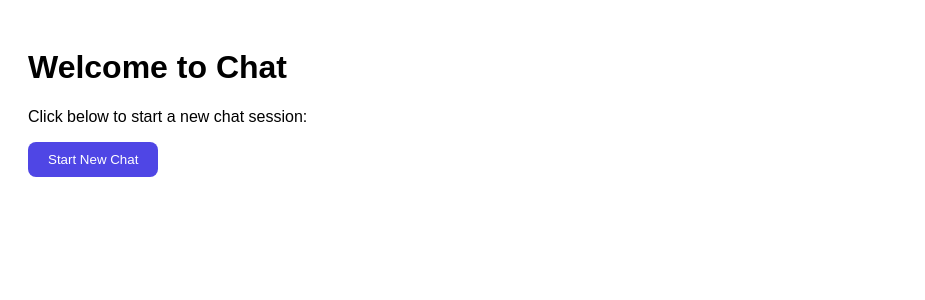
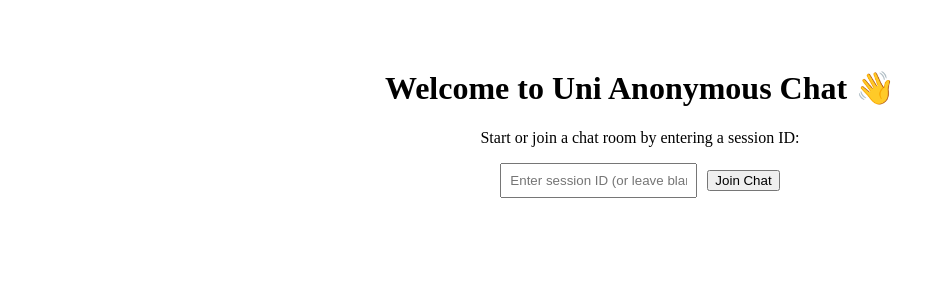
Before and after one commit to LarJean/Corndog-sa-SP, a Next.js app: page / in a window 1280 px wide. Shown: the top 300 px of the page, without its empty margins (0-925 px from the left). Built offline with nearby package versions, Linux system fonts and the light colour scheme; no server answers.

Commit message:
Update index.js

```diff
--- a/pages/index.js
+++ b/pages/index.js
@@ -1,52 +1,29 @@
-// pages/index.js
-
 import { useRouter } from "next/router";
-import { supabase } from "../lib/supabaseClient";
 import { useState } from "react";
 
 export default function Home() {
   const router = useRouter();
-  const [loading, setLoading] = useState(false);
+  const [sessionId, setSessionId] = useState("");
 
-  const createSession = async () => {
-    setLoading(true);
-
-    // Insert new session row
-    const { data, error } = await supabase
-      .from("sessions")
-      .insert([{ created_at: new Date() }])
-      .select()
-      .single();
-
-    setLoading(false);
-
-    if (error) {
-      console.error("Error creating session:", error);
-      return;
-    }
-
-    // Redirect to chat/[sessionId].js
-    router.push(`/chat/${data.id}`);
+  const startChat = () => {
+    // generate random session id if empty
+    const id = sessionId || Math.random().toString(36).substring(2, 8);
+    router.push(`/chat/${id}`);
   };
 
   return (
-    <div style={{ padding: "20px", fontFamily: "sans-serif" }}>
-      <h1>Welcome to Chat</h1>
-      <p>Click below to start a new chat session:</p>
-      <button
-        onClick={createSession}
-        disabled={loading}
-        style={{
-          padding: "10px 20px",
-          borderRadius: "8px",
-          backgroundColor: "#4f46e5",
-          color: "white",
-          border: "none",
-          cursor: "pointer",
-        }}
-      >
-        {loading ? "Creating..." : "Start New Chat"}
-      </button>
+    <div style={{ padding: "40px", textAlign: "center" }}>
+      <h1>Welcome to Uni Anonymous Chat 👋</h1>
+      <p>Start or join a chat room by entering a session ID:</p>
+
+      <input
+        type="text"
+        placeholder="Enter session ID (or leave blank for random)"
+        value={sessionId}
+        onChange={(e) => setSessionId(e.target.value)}
+        style={{ padding: "8px", marginRight: "10px" }}
+      />
+      <button onClick={startChat}>Join Chat</button>
     </div>
   );
 }
```
